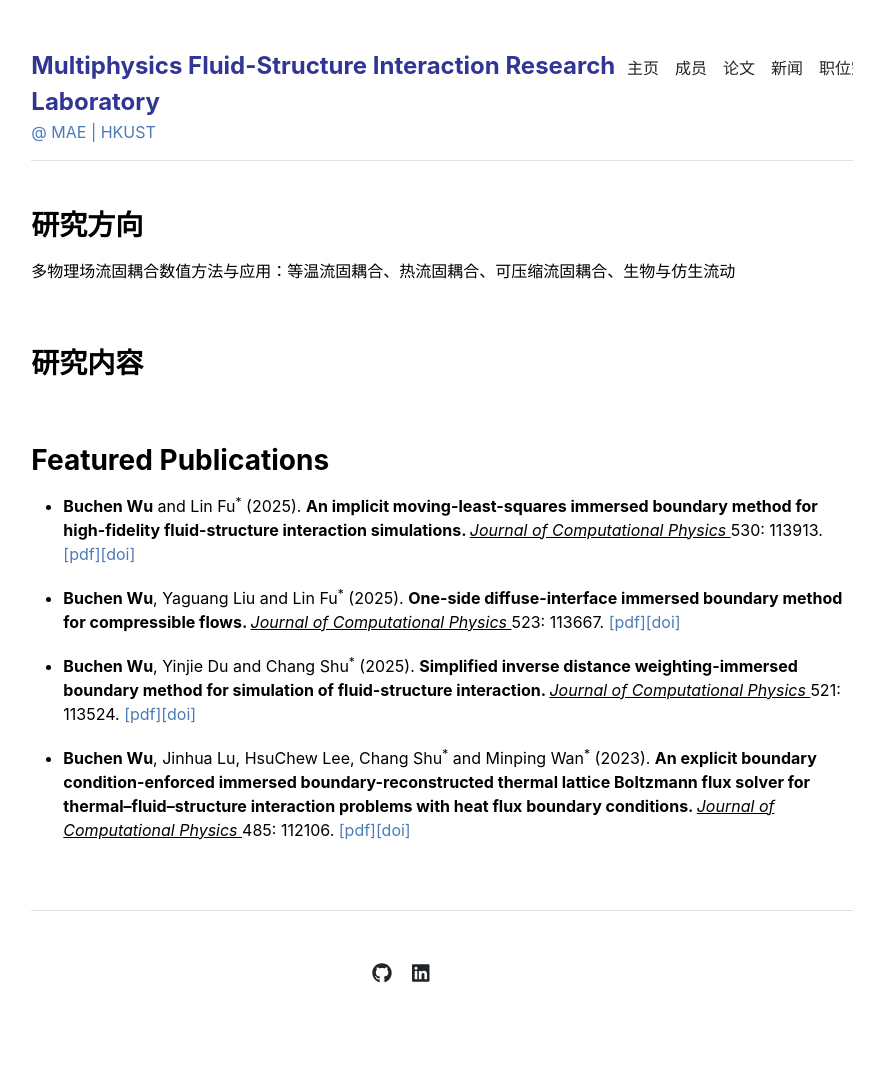
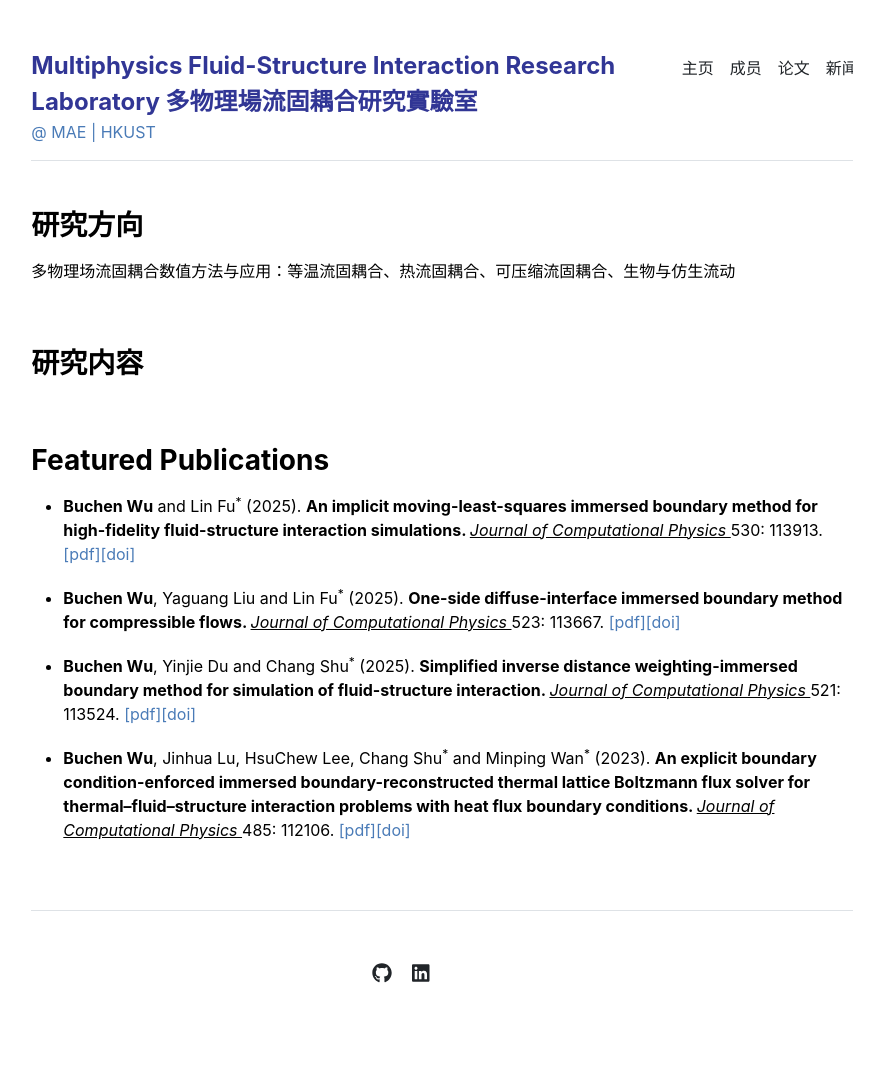
Before and after one commit to buchenwu/buchenwu.github.io, a Jekyll site: the page built from index.md, in a window 1280 px wide. Shown: the whole page, without its empty margins (198-1082 px from the left). Built offline with Jekyll 4.4.1, drawn with Linux system fonts in a browser that asks for light colours.

Commit message:
Update _config.yml

```diff
--- a/_config.yml
+++ b/_config.yml
@@ -1,6 +1,6 @@
 url: "http://wu-researchgroup.com" # the base hostname & protocol for your site, e.g. http://example.com
 baseurl: "" # the subpath of your site, e.g. /blog
-title: "Multiphysics Fluid-Structure Interaction Research Laboratory" # the name of your site, e.g. ACME Corp.
+title: "Multiphysics Fluid-Structure Interaction Research Laboratory 多物理場流固耦合研究實驗室" # the name of your site, e.g. ACME Corp.
 description: "@ MAE | HKUST"
 
 # Homepage limit posts
```
